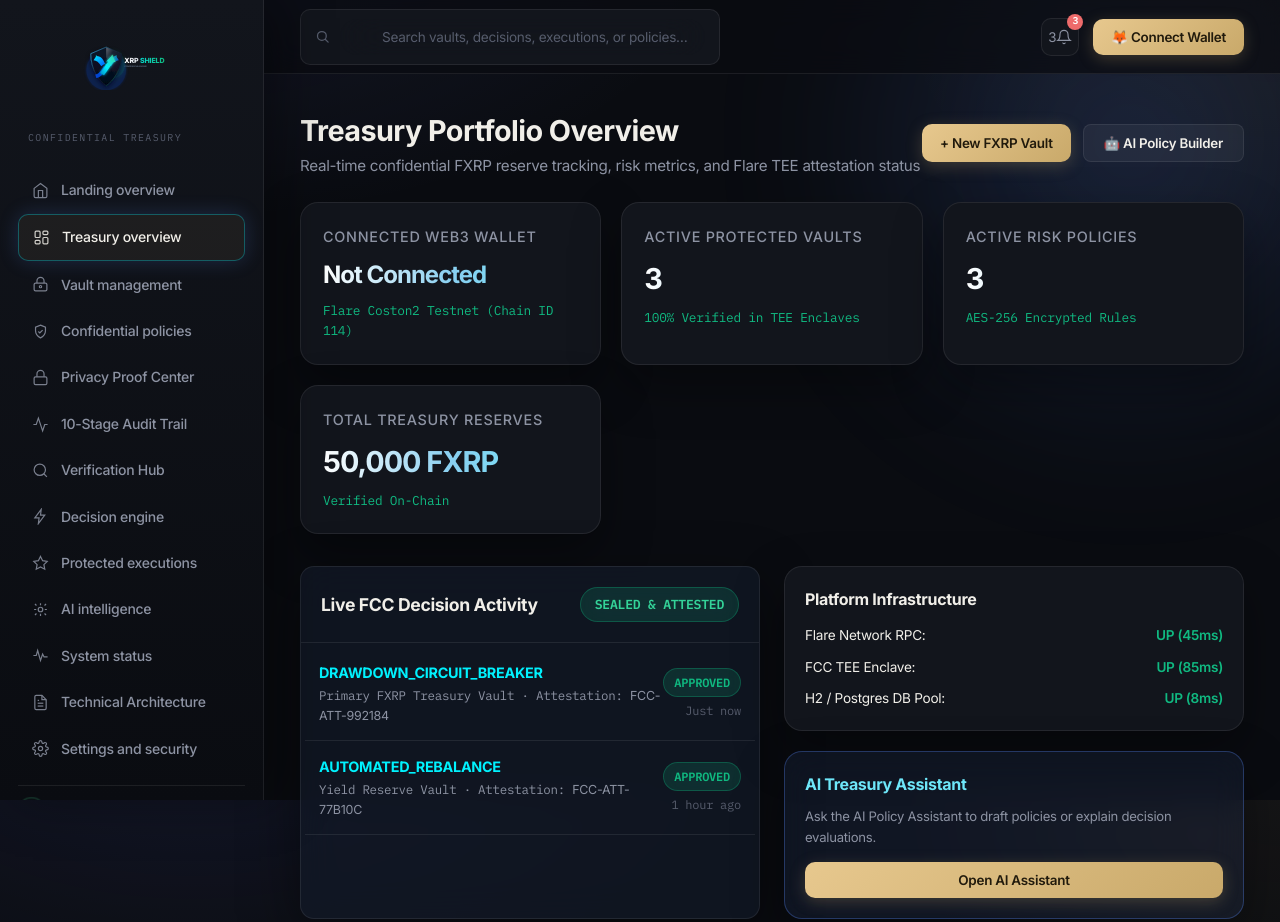
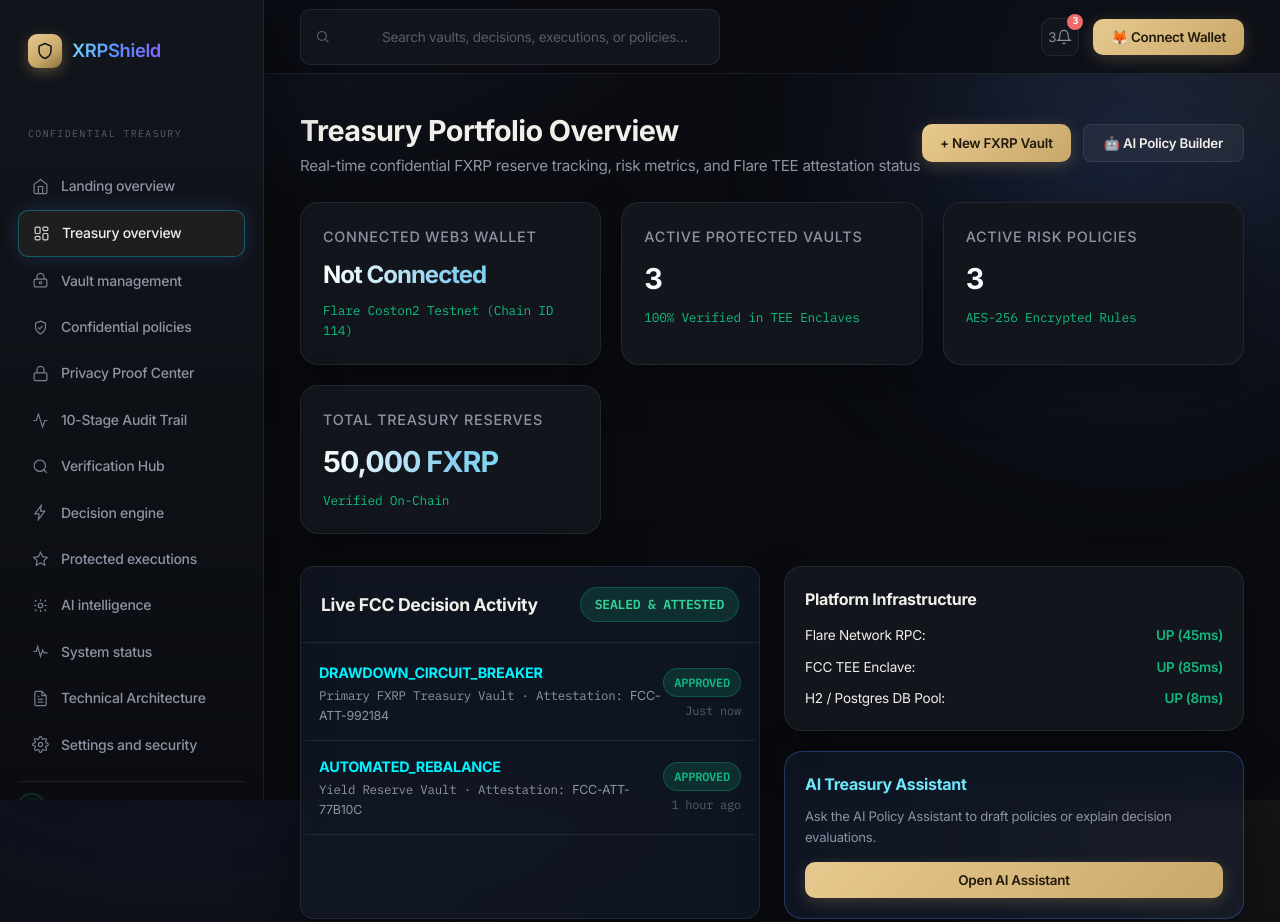
Before and after one commit to hari-hara-sudharsan/XRPShield, a plain HTML site: page frontend/index.html in a window 1280 px wide. Drawn offline with Linux system fonts and the light colour scheme.

Commit message:
revert(brand): restore initial clean vector shield mark and XRPShield text logo

```diff
--- a/frontend/index.html
+++ b/frontend/index.html
@@ -362,82 +362,9 @@ button{font-family:inherit;border:none;cursor:pointer;}
 <body>
 <div class="app-container">
   <aside class="sidebar">
-    <div class="sidebar-logo" data-no-i18n="true" style="padding: 18px 16px 12px; display: flex; align-items: center; justify-content: flex-start; cursor: pointer;" onclick="window.location.hash='#landing'">
-      <svg xmlns="http://www.w3.org/2000/svg" viewBox="220 80 820 400" style="width: 100%; max-width: 205px; height: 44px;" shape-rendering="geometricPrecision" text-rendering="geometricPrecision">
-        <defs>
-          <filter id="glow-cyan-brand" x="-20%" y="-20%" width="140%" height="140%">
-            <feGaussianBlur stdDeviation="14" result="blur" />
-            <feComposite in="SourceGraphic" in2="blur" operator="over" />
-          </filter>
-          <filter id="glow-emerald-brand" x="-30%" y="-30%" width="160%" height="160%">
-            <feGaussianBlur stdDeviation="18" result="blur" />
-            <feComposite in="SourceGraphic" in2="blur" operator="over" />
-          </filter>
-          <filter id="glass-shadow-brand" x="-20%" y="-20%" width="140%" height="140%">
-            <feDropShadow dx="0" dy="16" stdDeviation="20" flood-color="#020617" flood-opacity="0.8"/>
-          </filter>
-          <linearGradient id="shield-frame-grad-b" x1="0%" y1="0%" x2="100%" y2="100%">
-            <stop offset="0%" stop-color="#38BDF8" />
-            <stop offset="40%" stop-color="#1E293B" />
-            <stop offset="70%" stop-color="#0F172A" />
-            <stop offset="100%" stop-color="#10B981" />
-          </linearGradient>
-          <linearGradient id="shield-bg-grad-b" x1="50%" y1="0%" x2="50%" y2="100%">
-            <stop offset="0%" stop-color="#0F172A" stop-opacity="0.95" />
-            <stop offset="100%" stop-color="#020617" stop-opacity="0.98" />
-          </linearGradient>
-          <linearGradient id="wing-top-left-b" x1="0%" y1="0%" x2="100%" y2="100%">
-            <stop offset="0%" stop-color="#00F0FF" />
-            <stop offset="100%" stop-color="#0052FF" />
-          </linearGradient>
-          <linearGradient id="wing-bottom-right-b" x1="0%" y1="0%" x2="100%" y2="100%">
-            <stop offset="0%" stop-color="#0052FF" />
-            <stop offset="50%" stop-color="#059669" />
-            <stop offset="100%" stop-color="#10B981" />
-          </linearGradient>
-          <linearGradient id="core-growth-grad-b" x1="0%" y1="100%" x2="100%" y2="0%">
-            <stop offset="0%" stop-color="#0284C7" />
-            <stop offset="40%" stop-color="#00F0FF" />
-            <stop offset="100%" stop-color="#34D399" />
-          </linearGradient>
-          <linearGradient id="glass-reflect-b" x1="0%" y1="0%" x2="100%" y2="100%">
-            <stop offset="0%" stop-color="#FFFFFF" stop-opacity="0.35" />
-            <stop offset="30%" stop-color="#FFFFFF" stop-opacity="0.05" />
-            <stop offset="100%" stop-color="#FFFFFF" stop-opacity="0.0" />
-          </linearGradient>
-          <linearGradient id="text-grad-b" x1="0%" y1="0%" x2="100%" y2="0%">
-            <stop offset="0%" stop-color="#FFFFFF" />
-            <stop offset="100%" stop-color="#94A3B8" />
-          </linearGradient>
-          <linearGradient id="text-accent-grad-b" x1="0%" y1="0%" x2="100%" y2="0%">
-            <stop offset="0%" stop-color="#00F0FF" />
-            <stop offset="100%" stop-color="#10B981" />
-          </linearGradient>
-        </defs>
-        <g transform="translate(0, -30)">
-          <circle cx="400" cy="330" r="180" fill="#0052FF" opacity="0.22" filter="url(#glow-cyan-brand)" />
-          <circle cx="440" cy="280" r="130" fill="#10B981" opacity="0.18" filter="url(#glow-emerald-brand)" />
-          <path d="M 400 120 L 540 180 C 540 330 460 430 400 470 C 340 430 260 330 260 180 Z" fill="url(#shield-bg-grad-b)" stroke="url(#shield-frame-grad-b)" stroke-width="7" stroke-linejoin="round" filter="url(#glass-shadow-brand)" />
-          <path d="M 400 135 L 400 450 M 280 190 L 520 190 M 295 250 L 505 250 M 320 310 L 480 310 M 350 370 L 450 370" stroke="#1E293B" stroke-width="2" opacity="0.4" stroke-dasharray="4 4" />
-          <path d="M 310 200 C 360 200 375 240 390 270 L 355 295 C 335 260 310 240 285 240 Z" fill="url(#wing-top-left-b)" />
-          <path d="M 300 370 C 330 370 355 330 380 290 L 405 310 C 375 365 345 400 310 400 Z" fill="#0052FF" opacity="0.8" />
-          <path d="M 490 200 C 440 200 425 240 410 270 L 445 295 C 465 260 490 240 515 240 Z" fill="url(#wing-top-left-b)" opacity="0.7" />
-          <path d="M 345 355 L 420 250 L 400 250 L 455 195 L 485 255 L 465 255 L 380 375 Z" fill="url(#core-growth-grad-b)" filter="url(#glow-cyan-brand)" />
-          <path d="M 400 123 L 537 181 C 537 250 515 320 475 375 L 400 210 Z" fill="url(#glass-reflect-b)" />
-          <circle cx="400" cy="282" r="7" fill="#00F0FF" />
-          <circle cx="400" cy="282" r="12" stroke="#00F0FF" stroke-width="2" fill="none" opacity="0.6" />
-          <circle cx="455" cy="195" r="6" fill="#34D399" />
-          <circle cx="310" cy="200" r="5" fill="#00F0FF" opacity="0.8" />
-          <circle cx="490" cy="200" r="5" fill="#00F0FF" opacity="0.8" />
-        </g>
-        <g transform="translate(565, 235)">
-          <text x="0" y="0" font-family="-apple-system, BlinkMacSystemFont, 'Inter', 'Segoe UI', sans-serif" font-weight="900" font-size="64" letter-spacing="2">
-            <tspan fill="url(#text-grad-b)">XRP</tspan>
-            <tspan fill="url(#text-accent-grad-b)">SHIELD</tspan>
-          </text>
-          <text x="2" y="38" font-family="-apple-system, BlinkMacSystemFont, 'Inter', 'Segoe UI', sans-serif" font-weight="700" font-size="18" letter-spacing="4" fill="#64748B" opacity="0.95">CONFIDENTIAL ENGINE</text>
-        </g>
-      </svg>
+    <div class="sidebar-logo" style="cursor: pointer;" onclick="window.location.hash='#landing'">
+      <div class="mark"><svg viewBox="0 0 24 24" fill="none" stroke-width="2" stroke-linecap="round" stroke-linejoin="round"><path d="M12 2l8 3.5v6c0 5-3.4 8.5-8 10.5-4.6-2-8-5.5-8-10.5v-6L12 2z"/></svg></div>
+      <span>XRPShield</span>
     </div>
     <span class="sidebar-tag">Confidential treasury</span>
     <ul class="nav-list" id="nav-list">
```
